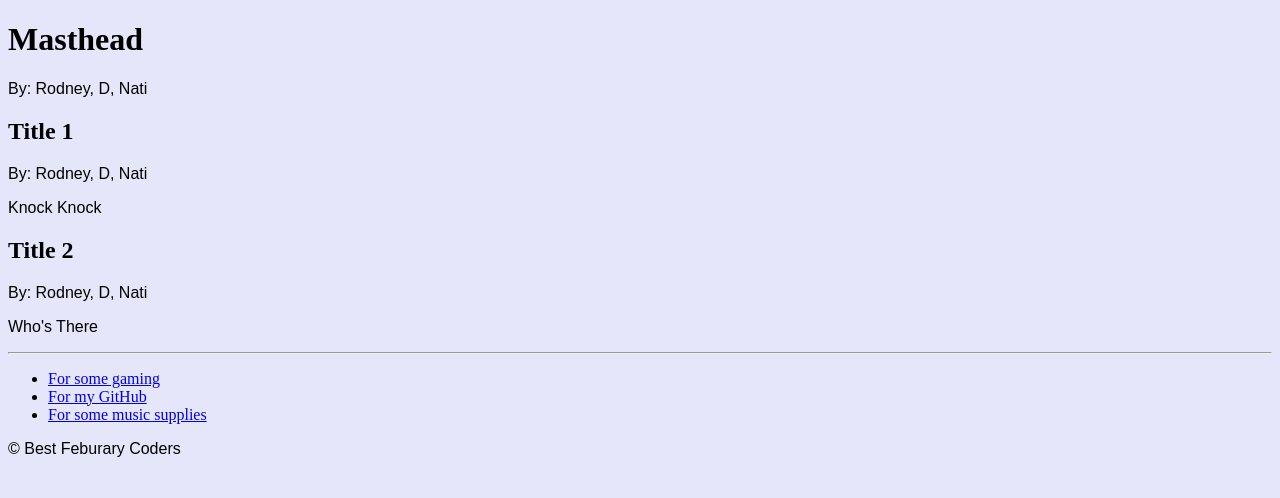
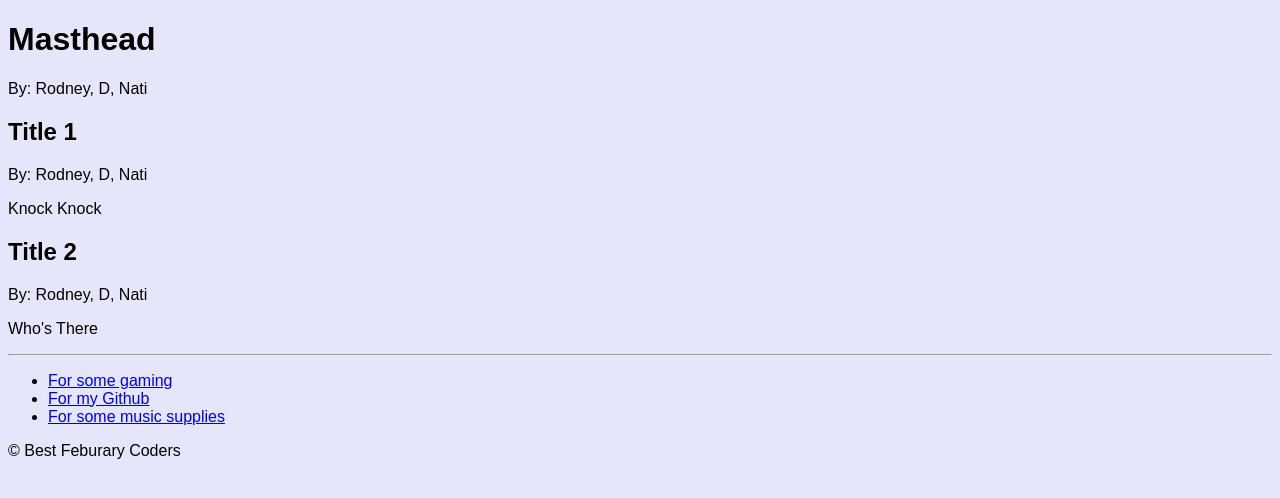
Before and after one commit to nworku00/my-monday-html, a plain HTML site: page my-monday.html in a window 1280 px wide. Drawn offline with Linux system fonts and the light colour scheme.

Commit message:
Code cleanup

```diff
--- a/my-monday.css
+++ b/my-monday.css
@@ -1,6 +1,4 @@
 body {
-  background-color: lavender;
+    background-color: lavender;
+    font-family: Arial, Helvetica, sans-serif;
 }
-p {
-  font-family: Arial, Helvetica, sans-serif;
-}
--- a/my-monday.html
+++ b/my-monday.html
@@ -29,7 +29,7 @@
         <footer>
             <ul>
                 <li><a href="https://twitch.tv/technoquaya">For some gaming</a></li>
-                <li><a href="https://github.com/nworku00">For my GitHub</a></li>
+                <li><a href="https://github.com/nworku00">For my Github</a></li>
                 <li><a href="https://guitarcenter.com">For some music supplies</a></li>
             </ul>
             <p>&copy; Best Feburary Coders</p>
```
